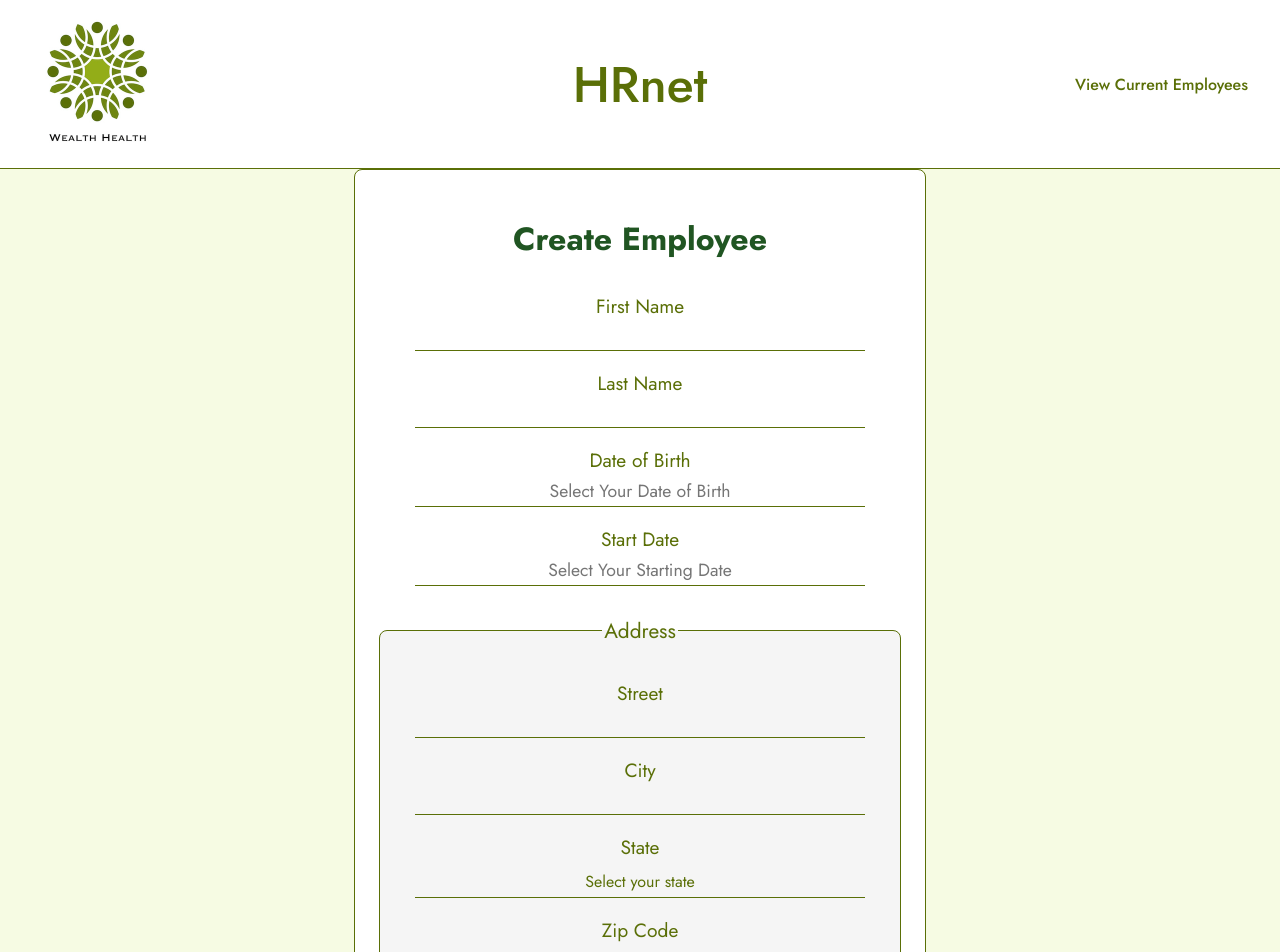
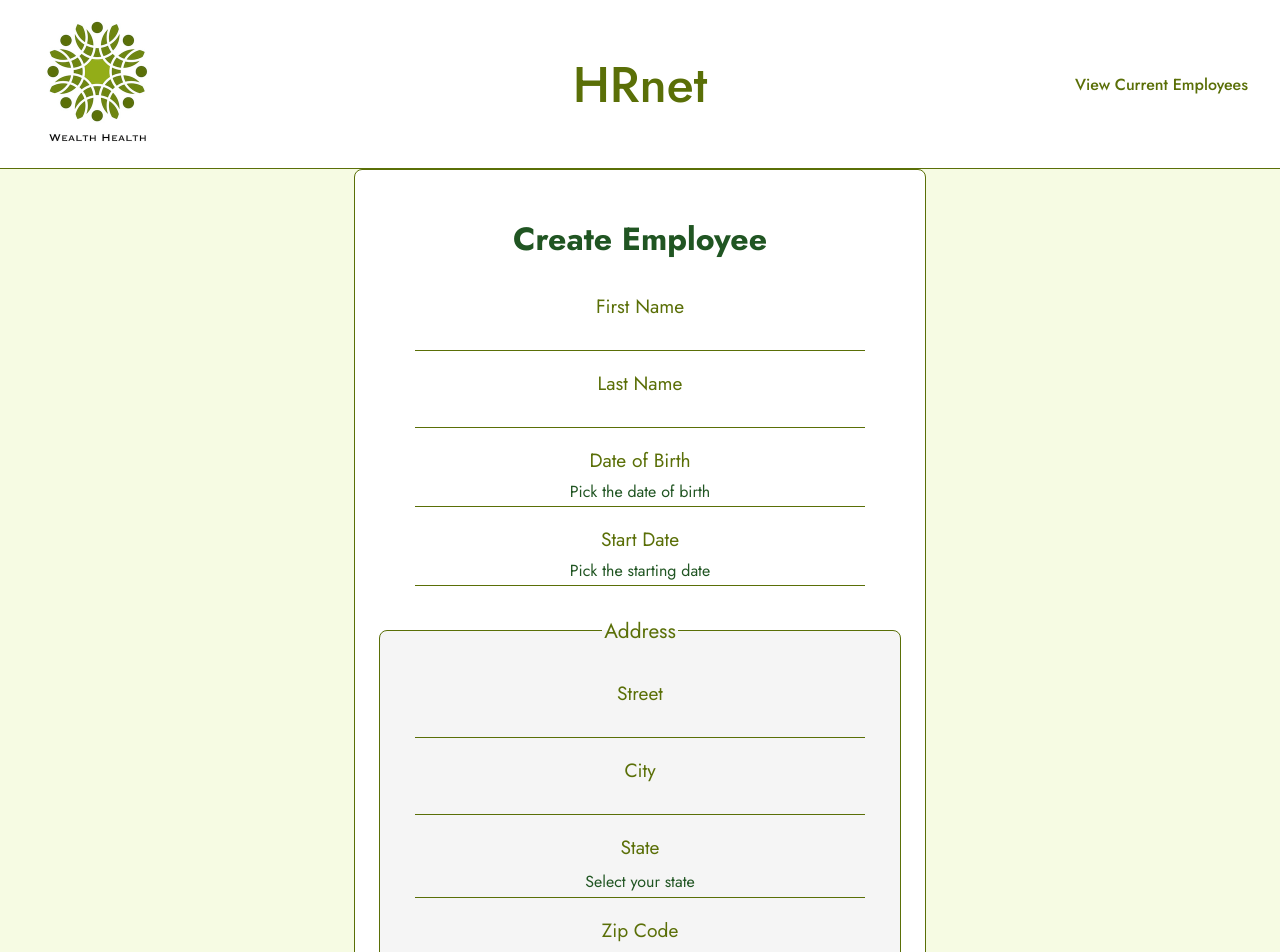
Before and after one commit to JoshUrdnb/WealthHealth-2.0, a React (Vite) app: page / in a window 1280 px wide. Shown: the top 952 px of the page. Built offline with nearby package versions, Linux system fonts and the light colour scheme.

Commit message:
style(datepicker, home): améliore et unifie le style du composant

```diff
--- a/src/components/datePicker/datePicker.css
+++ b/src/components/datePicker/datePicker.css
@@ -11,12 +11,24 @@
     text-align: center;
 }
 
+.custom-datepicker-input::placeholder {
+    color: #205522;
+    font-size: 1rem;
+    opacity: 1;
+    cursor: pointer;
+}
+
 /* Calendrier */
 .custom-datepicker-calendar {
     border: 1.5px solid #b8c98f;
     border-radius: 12px;
     background: #f8faee;
     margin-top: 4px;
+}
+
+.custom-datepicker-calendar .react-datepicker__day-name,
+.custom-datepicker-calendar .react-datepicker__day {
+    color: #205522;
 }
 
 /* Header custom : tout sur une ligne, centré */
--- a/src/pages/home/Home.jsx
+++ b/src/pages/home/Home.jsx
@@ -109,7 +109,7 @@ export default function Home() {
                         value={dateOfBirth}
                         selected={dateOfBirth}
                         onChange={setDateOfBirth}
-                        placeholder="Select Your Date of Birth"
+                        placeholder="Pick the date of birth"
                         className={showErrors && !dateOfBirth ? "error" : ""}
                     />
 
@@ -119,7 +119,7 @@ export default function Home() {
                         value={startDate}
                         selected={startDate}
                         onChange={setStartDate}
-                        placeholder="Select Your Starting Date"
+                        placeholder="Pick the starting date"
                         className={showErrors && !startDate ? "error" : ""}
                     />
 
--- a/src/pages/home/home.css
+++ b/src/pages/home/home.css
@@ -39,7 +39,7 @@ form {
     padding: .3rem;
     margin-top: 5px;
     margin-bottom: 10px;
-    color: #5A6F07;
+    color: #205522;
 }
 
 .address {
```
